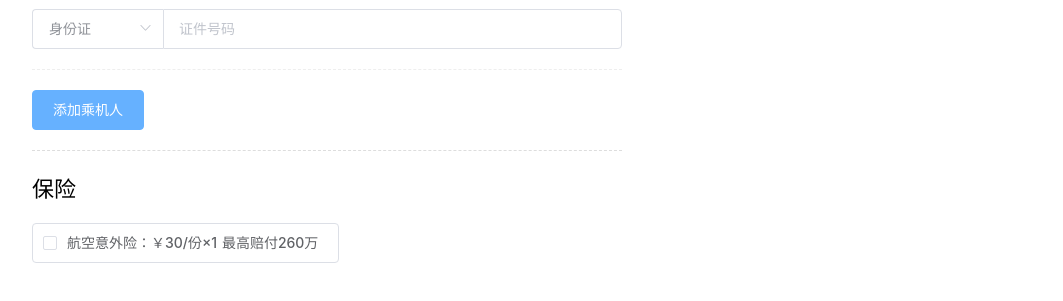
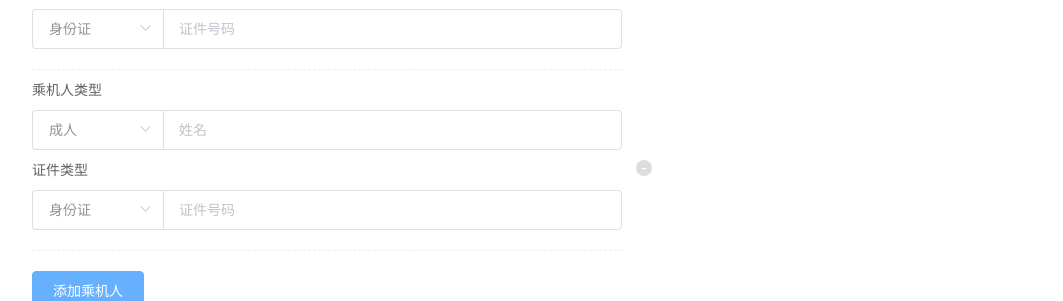
Before and after one commit to Jacky10241595/SSR, a Nuxt app: page /air/order in a window 1280 px wide. Both pictures are taken after a click on the button "添加乘机人". Shown: the part 243-544 px from the top of the page, without its empty margins (108-1171 px from the left). Built offline with nearby package versions, Linux system fonts and the light colour scheme; a small style sheet from the web is missing.

Commit message:
35-添加+移除乘机人

```diff
--- a/components/air/orderForm.vue
+++ b/components/air/orderForm.vue
@@ -3,9 +3,9 @@
     <div class="air-column">
       <h2>剩机人</h2>
       <el-form class="member-info">
-        <div class="member-info-item">
+        <div class="member-info-item" v-for="(item,index) in users" :key="index">
           <el-form-item label="乘机人类型">
-            <el-input placeholder="姓名" class="input-with-select">
+            <el-input placeholder="姓名" v-model="item.username" class="input-with-select">
               <el-select slot="prepend" value="1" placeholder="请选择">
                 <el-option label="成人" value="1"></el-option>
               </el-select>
@@ -13,14 +13,14 @@
           </el-form-item>
 
           <el-form-item label="证件类型">
-            <el-input placeholder="证件号码" class="input-with-select">
+            <el-input placeholder="证件号码" v-model="item.id" class="input-with-select">
               <el-select slot="prepend" value="1" placeholder="请选择">
                 <el-option label="身份证" value="1" :checked="true"></el-option>
               </el-select>
             </el-input>
           </el-form-item>
-
-          <span class="delete-user" @click="handleDeleteUser()">-</span>
+          <!-- 移除乘机人按钮 -->
+          <span class="delete-user" @click="handleDeleteUser(index)">-</span>
         </div>
       </el-form>
 
@@ -64,12 +64,26 @@
 
 <script>
 export default {
+  data() {
+    return {
+      users: [
+        {
+          username: "",
+          id: ""
+        }
+      ]
+    };
+  },
   methods: {
     // 添加乘机人
-    handleAddUsers() {},
+    handleAddUsers() {
+      this.users = [...this.users, { username: "", id: "" }];
+    },
 
     // 移除乘机人
-    handleDeleteUse() {},
+    handleDeleteUse(index) {
+        this.users.splice(index,1)
+    },
 
     // 发送手机验证码
     handleSendCaptcha() {},
```
